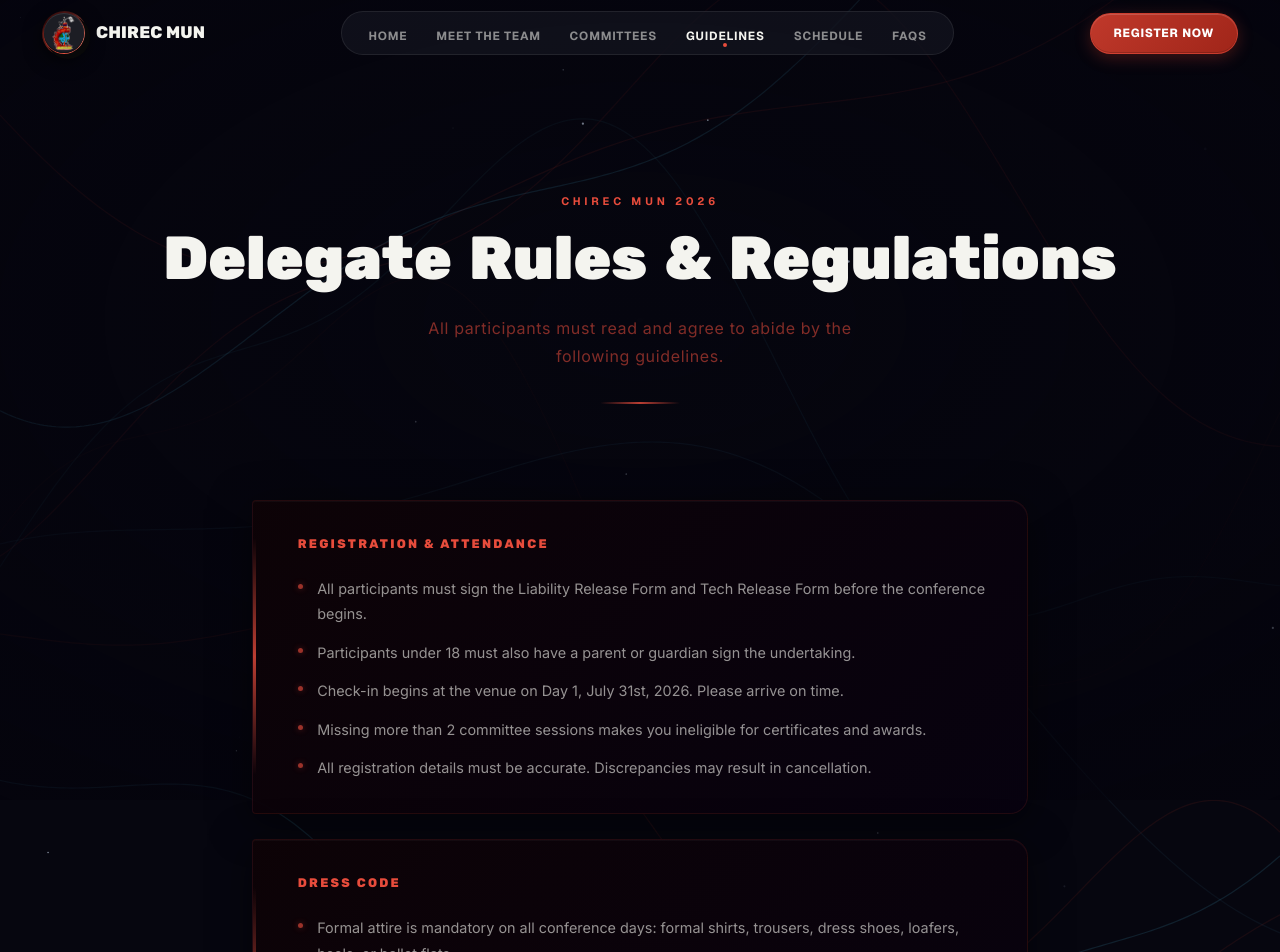
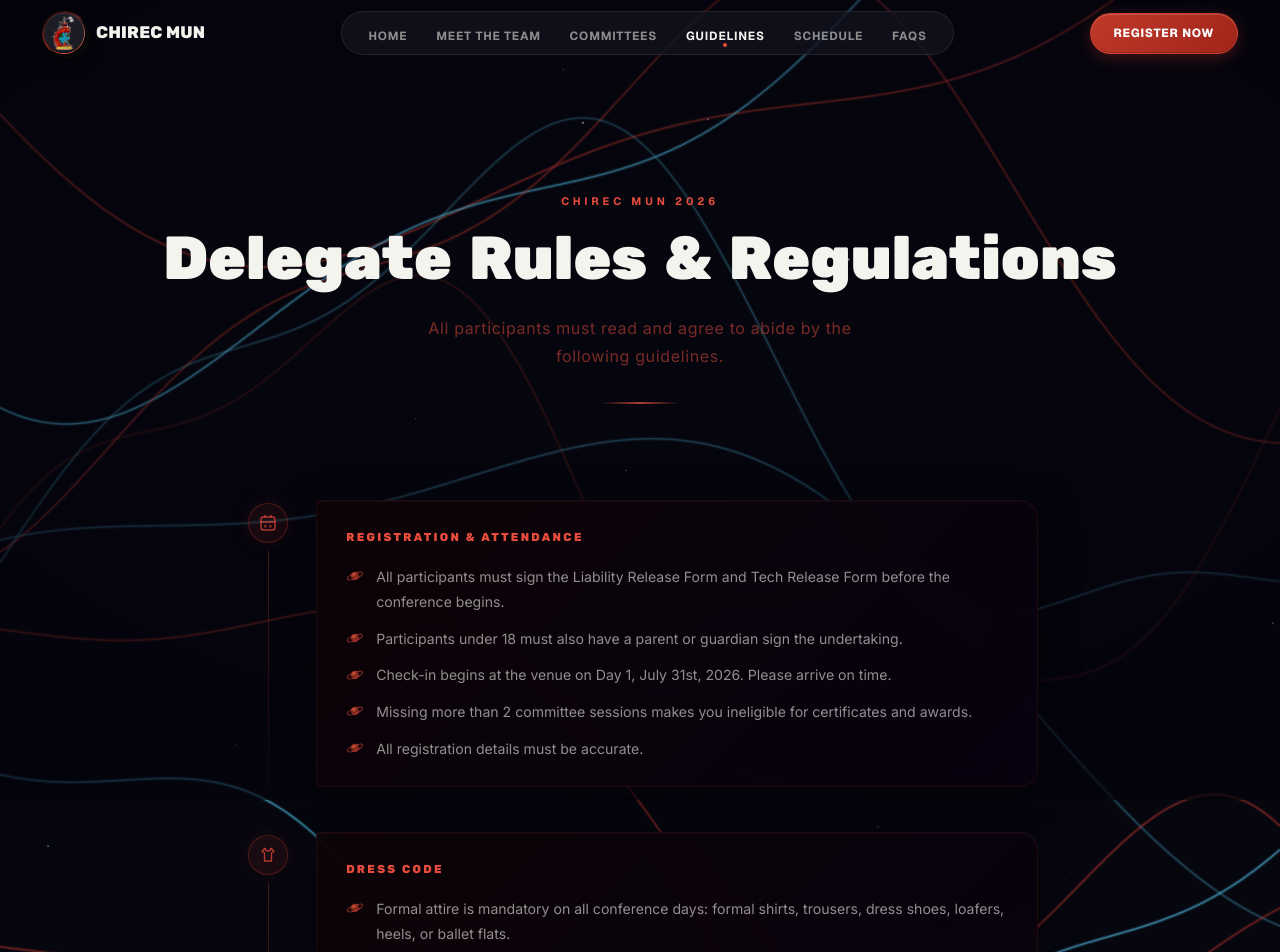
Before and after one commit to aakkyy/CHIRECMUN2026, a React (Vite) app in the folder frontend/: page /guidelines in a window 1280 px wide. Shown: the top 952 px of the page. Built offline with nearby package versions, Linux system fonts and the light colour scheme.

Commit message:
feat: guidelines - planet bullets, option C layout, brighter streams, fix registration text

```diff
--- a/frontend/src/components/AnimatedBg.tsx
+++ b/frontend/src/components/AnimatedBg.tsx
@@ -401,14 +401,16 @@
         const amp   = H * 0.09
         const freq  = 0.0028 + (l % 5) * 0.0007
         const phase = l * 0.64 + t * 0.18
-        const alpha = 0.08 + 0.05 * Math.sin(t * 0.42 + l)
+        const alpha = 0.30 + 0.16 * Math.sin(t * 0.42 + l)
         ctx.beginPath()
         for (let x = 0; x <= W; x += 4) {
           const y = yBase + amp * Math.sin(x * freq + phase) + amp * 0.3 * Math.sin(x * freq * 2.4 + phase * 1.6)
           x === 0 ? ctx.moveTo(x, y) : ctx.lineTo(x, y)
         }
+        ctx.strokeStyle = `rgba(${col},${alpha * 0.35})`
+        ctx.lineWidth = 4; ctx.stroke()
         ctx.strokeStyle = `rgba(${col},${alpha})`
-        ctx.lineWidth = 1.2; ctx.stroke()
+        ctx.lineWidth = 1.6; ctx.stroke()
       }
     }
 
--- a/frontend/src/pages/GuidelinesPage.module.css
+++ b/frontend/src/pages/GuidelinesPage.module.css
@@ -6,16 +6,15 @@
   overflow-x: hidden;
 }
 
-/* dark vignette over the streams so text stays readable */
 .vignette {
   position: fixed;
   inset: 0;
   z-index: 0;
   pointer-events: none;
-  background: radial-gradient(ellipse 90% 80% at 50% 40%, transparent 0%, rgba(4,3,12,0.72) 100%);
+  background: radial-gradient(ellipse 90% 80% at 50% 40%, transparent 0%, rgba(4,3,12,0.78) 100%);
 }
 
-/* ── HERO TEXT ── */
+/* ── HERO ── */
 .hero {
   position: relative;
   z-index: 1;
@@ -54,118 +53,135 @@
 .sub {
   font-family: 'Inter', sans-serif;
   font-size: 1rem;
-  color: rgba(231, 76, 60, 0.55);
+  color: rgba(231,76,60,0.52);
   letter-spacing: 0.04em;
   max-width: 480px;
   margin: 0 auto 2rem;
 }
 
-/* animated red divider line */
 .divider {
   width: 80px;
   height: 2px;
-  background: linear-gradient(to right, transparent, rgba(231,76,60,0.8), transparent);
+  background: linear-gradient(to right, transparent, rgba(231,76,60,0.75), transparent);
   margin: 0 auto;
   transform-origin: center;
 }
 
-/* ── CONTENT AREA ── */
+/* ── CONTENT ── */
 .content {
   position: relative;
   z-index: 1;
-  max-width: 840px;
+  max-width: 860px;
   margin: 0 auto;
   padding: 2.5rem 2rem 6rem;
   display: flex;
   flex-direction: column;
-  gap: 1.6rem;
+  gap: 0;
 }
 
-/* ── SECTION CARD ── */
+/* ── CARD — 2-column grid ── */
 .card {
-  position: relative;
-  background: linear-gradient(
-    135deg,
-    rgba(14, 3, 6, 0.90) 0%,
-    rgba(8, 2, 16, 0.88) 100%
-  );
-  border: 1px solid rgba(192, 57, 43, 0.14);
+  display: grid;
+  grid-template-columns: 52px 1fr;
+  gap: 0 1.4rem;
+  padding: 0 0 2.8rem;
+}
+
+/* ── ICON COLUMN ── */
+.iconCol {
+  display: flex;
+  flex-direction: column;
+  align-items: center;
+  padding-top: 3px;
+}
+
+.iconCircle {
+  width: 40px;
+  height: 40px;
+  border-radius: 50%;
+  background: rgba(192,57,43,0.10);
+  border: 1px solid rgba(192,57,43,0.32);
+  display: flex;
+  align-items: center;
+  justify-content: center;
+  flex-shrink: 0;
+  box-shadow: 0 0 18px rgba(192,57,43,0.12);
+}
+
+.iconLine {
+  flex: 1;
+  width: 1px;
+  background: linear-gradient(to bottom, rgba(192,57,43,0.35), rgba(192,57,43,0.06));
+  margin-top: 8px;
+  min-height: 24px;
+}
+
+/* ── CARD BODY ── */
+.cardBody {
+  background: linear-gradient(135deg, rgba(14,3,6,0.88) 0%, rgba(8,2,16,0.84) 100%);
+  border: 1px solid rgba(192,57,43,0.13);
   border-radius: 4px 18px 18px 4px;
-  padding: 2rem 2.4rem 2rem 2.8rem;
-  backdrop-filter: blur(12px);
-  -webkit-backdrop-filter: blur(12px);
+  padding: 1.6rem 2rem 1.6rem 1.8rem;
+  backdrop-filter: blur(14px);
+  -webkit-backdrop-filter: blur(14px);
   box-shadow:
-    0 8px 40px rgba(0, 0, 0, 0.5),
-    0 1px 0 rgba(255,255,255,0.03) inset;
-  overflow: hidden;
+    0 8px 40px rgba(0,0,0,0.45),
+    inset 0 1px 0 rgba(255,255,255,0.03);
   transition: border-color 0.3s, box-shadow 0.3s;
 }
 
-.card:hover {
-  border-color: rgba(231, 76, 60, 0.30);
+.cardBody:hover {
+  border-color: rgba(231,76,60,0.26);
   box-shadow:
-    0 12px 50px rgba(0, 0, 0, 0.55),
-    0 0 0 1px rgba(231,76,60,0.08) inset,
-    0 16px 40px rgba(192, 57, 43, 0.10);
-}
-
-/* left accent bar — sits on top of padding */
-.cardAccent {
-  position: absolute;
-  left: 0;
-  top: 12%;
-  bottom: 12%;
-  width: 3px;
-  border-radius: 0 2px 2px 0;
-  background: linear-gradient(to bottom, transparent, rgba(231,76,60,0.8), transparent);
+    0 12px 50px rgba(0,0,0,0.5),
+    0 0 40px rgba(192,57,43,0.08),
+    inset 0 1px 0 rgba(255,255,255,0.04);
 }
 
 /* ── SECTION HEADING ── */
 .sectionTitle {
   font-family: 'Rubik', sans-serif;
-  font-size: 0.78rem;
+  font-size: 0.72rem;
   font-weight: 800;
-  letter-spacing: 0.18em;
+  letter-spacing: 0.2em;
   text-transform: uppercase;
   color: #e74c3c;
-  margin-bottom: 1.3rem;
+  margin-bottom: 1.1rem;
 }
 
-/* ── BULLET LIST ── */
+/* ── LIST ── */
 .list {
   list-style: none;
   padding: 0;
   margin: 0;
   display: flex;
   flex-direction: column;
-  gap: 0.8rem;
+  gap: 0.72rem;
 }
 
 .item {
   display: flex;
   align-items: flex-start;
-  gap: 0.9rem;
+  gap: 0.75rem;
   font-family: 'Inter', sans-serif;
-  font-size: 0.9rem;
-  color: rgba(244, 244, 239, 0.60);
+  font-size: 0.88rem;
+  color: rgba(244,244,239,0.58);
   line-height: 1.78;
 }
 
-.bullet {
+/* ── PLANET BULLET ── */
+.planet {
   flex-shrink: 0;
-  width: 5px;
-  height: 5px;
-  border-radius: 50%;
-  background: rgba(231, 76, 60, 0.65);
-  margin-top: 0.58em;
-  box-shadow: 0 0 6px rgba(231, 76, 60, 0.4);
+  width: 18px;
+  height: 18px;
+  margin-top: 0.22em;
 }
 
-/* ── CLOSING STATEMENT ── */
+/* ── FOOTER ── */
 .footer {
   font-family: 'Inter', sans-serif;
-  font-size: 0.88rem;
-  color: rgba(231, 76, 60, 0.30);
+  font-size: 0.86rem;
+  color: rgba(231,76,60,0.28);
   font-style: italic;
   line-height: 1.9;
   text-align: center;
@@ -178,15 +194,21 @@
 /* ── RESPONSIVE ── */
 @media (max-width: 600px) {
   .card {
-    padding: 1.5rem 1.6rem 1.5rem 2rem;
+    grid-template-columns: 36px 1fr;
+    gap: 0 1rem;
+  }
+
+  .iconCircle {
+    width: 32px;
+    height: 32px;
+  }
+
+  .cardBody {
+    padding: 1.2rem 1.4rem;
     border-radius: 4px 12px 12px 4px;
   }
 
-  .sectionTitle {
-    font-size: 0.72rem;
-  }
-
   .item {
-    font-size: 0.85rem;
+    font-size: 0.83rem;
   }
 }
--- a/frontend/src/pages/GuidelinesPage.tsx
+++ b/frontend/src/pages/GuidelinesPage.tsx
@@ -8,16 +8,30 @@
 const sections = [
   {
     title: 'Registration & Attendance',
+    icon: (
+      <svg width="18" height="18" viewBox="0 0 18 18" fill="none">
+        <rect x="2" y="3" width="14" height="13" rx="2.5" stroke="rgba(231,76,60,0.75)" strokeWidth="1.4"/>
+        <path d="M6 3V1.5M12 3V1.5M2 8h14" stroke="rgba(231,76,60,0.75)" strokeWidth="1.4" strokeLinecap="round"/>
+        <rect x="5" y="11" width="2.5" height="2.5" rx="0.6" fill="rgba(231,76,60,0.55)"/>
+        <rect x="10" y="11" width="2.5" height="2.5" rx="0.6" fill="rgba(231,76,60,0.55)"/>
+      </svg>
+    ),
     items: [
       'All participants must sign the Liability Release Form and Tech Release Form before the conference begins.',
       'Participants under 18 must also have a parent or guardian sign the undertaking.',
       'Check-in begins at the venue on Day 1, July 31st, 2026. Please arrive on time.',
       'Missing more than 2 committee sessions makes you ineligible for certificates and awards.',
-      'All registration details must be accurate. Discrepancies may result in cancellation.',
+      'All registration details must be accurate.',
     ],
   },
   {
     title: 'Dress Code',
+    icon: (
+      <svg width="18" height="18" viewBox="0 0 18 18" fill="none">
+        <path d="M6 2L3 5.5l2.5 1.5v8h7V7L15 5.5 12 2" stroke="rgba(231,76,60,0.75)" strokeWidth="1.4" strokeLinejoin="round"/>
+        <path d="M6 2c0 1.657 1.343 3 3 3s3-1.343 3-3" stroke="rgba(231,76,60,0.75)" strokeWidth="1.4"/>
+      </svg>
+    ),
     items: [
       'Formal attire is mandatory on all conference days: formal shirts, trousers, dress shoes, loafers, heels, or ballet flats.',
       'Blazers and ties are encouraged but not compulsory. Sleeveless formal tops must be paired with a blazer.',
@@ -28,6 +42,12 @@
   },
   {
     title: 'Conference Conduct',
+    icon: (
+      <svg width="18" height="18" viewBox="0 0 18 18" fill="none">
+        <path d="M9 2C5.134 2 2 4.91 2 8.5c0 1.48.518 2.847 1.388 3.944L2.5 15.5l3.5-1c.9.467 1.924.75 3 .75C12.866 15.25 16 12.34 16 8.75S12.866 2 9 2z" stroke="rgba(231,76,60,0.75)" strokeWidth="1.4" strokeLinejoin="round"/>
+        <path d="M6 8.5h6M6 11h4" stroke="rgba(231,76,60,0.75)" strokeWidth="1.4" strokeLinecap="round"/>
+      </svg>
+    ),
     items: [
       'Mobile phones must be on silent during all committee sessions.',
       'Electronic devices may only be used for note-taking and research when approved by the Executive Board.',
@@ -39,6 +59,13 @@
   },
   {
     title: 'Diplomatic Standards',
+    icon: (
+      <svg width="18" height="18" viewBox="0 0 18 18" fill="none">
+        <circle cx="9" cy="9" r="7" stroke="rgba(231,76,60,0.75)" strokeWidth="1.4"/>
+        <ellipse cx="9" cy="9" rx="3.5" ry="7" stroke="rgba(231,76,60,0.75)" strokeWidth="1.4"/>
+        <path d="M2 9h14M3 5.5h12M3 12.5h12" stroke="rgba(231,76,60,0.75)" strokeWidth="1.2" strokeLinecap="round"/>
+      </svg>
+    ),
     items: [
       'Maintain respect and courtesy toward all participants, guests, and staff at all times.',
       "No insults, jokes, or derogatory remarks about another person's culture, race, religion, gender, or sexual orientation.",
@@ -50,6 +77,12 @@
   },
   {
     title: 'Reporting & Consequences',
+    icon: (
+      <svg width="18" height="18" viewBox="0 0 18 18" fill="none">
+        <path d="M4 2h10l-2 4.5L14 11H4V2z" stroke="rgba(231,76,60,0.75)" strokeWidth="1.4" strokeLinejoin="round"/>
+        <path d="M4 16V2" stroke="rgba(231,76,60,0.75)" strokeWidth="1.4" strokeLinecap="round"/>
+      </svg>
+    ),
     items: [
       'Breaches of this Code of Conduct can be reported to a Complaints Officer at any time during the conference.',
       'The Complaints Committee, comprising the Co-Secretaries General, Director General, and Faculty Coordinators, handles serious violations.',
@@ -59,30 +92,34 @@
   },
 ]
 
+const Planet = () => (
+  <svg className={styles.planet} viewBox="0 0 18 18" fill="none" xmlns="http://www.w3.org/2000/svg">
+    <circle cx="9" cy="9" r="4.2" fill="rgba(192,57,43,0.55)" />
+    <circle cx="9" cy="9" r="4.2" fill="url(#pgrad)" />
+    <ellipse cx="9" cy="9" rx="8" ry="2.6" stroke="rgba(231,76,60,0.55)" strokeWidth="1.1" fill="none" transform="rotate(-22 9 9)" />
+    <circle cx="7.5" cy="7.5" r="1.1" fill="rgba(255,130,90,0.28)" />
+    <defs>
+      <radialGradient id="pgrad" cx="38%" cy="35%" r="65%" gradientUnits="objectBoundingBox">
+        <stop offset="0%" stopColor="rgba(231,100,60,0.7)" />
+        <stop offset="100%" stopColor="rgba(100,20,10,0)" />
+      </radialGradient>
+    </defs>
+  </svg>
+)
+
 const cardVariants = {
-  hidden: (fromLeft: boolean) => ({
-    opacity: 0,
-    x: fromLeft ? -60 : 60,
-    y: 20,
-  }),
-  visible: {
-    opacity: 1,
-    x: 0,
-    y: 0,
-    transition: { duration: 0.6, ease: [0.22, 1, 0.36, 1] },
-  },
+  hidden: (fromLeft: boolean) => ({ opacity: 0, x: fromLeft ? -55 : 55, y: 16 }),
+  visible: { opacity: 1, x: 0, y: 0, transition: { duration: 0.6, ease: [0.22, 1, 0.36, 1] } },
 }
 
 const listVariants = {
   hidden: {},
-  visible: {
-    transition: { staggerChildren: 0.07, delayChildren: 0.15 },
-  },
+  visible: { transition: { staggerChildren: 0.07, delayChildren: 0.18 } },
 }
 
 const itemVariants = {
-  hidden: { opacity: 0, x: -16 },
-  visible: { opacity: 1, x: 0, transition: { duration: 0.4, ease: [0.22, 1, 0.36, 1] } },
+  hidden: { opacity: 0, x: -14 },
+  visible: { opacity: 1, x: 0, transition: { duration: 0.38, ease: [0.22, 1, 0.36, 1] } },
 }
 
 const titleWords = ['Delegate', 'Rules', '&', 'Regulations']
@@ -130,7 +167,6 @@
           All participants must read and agree to abide by the following guidelines.
         </motion.p>
 
-        {/* animated divider */}
         <motion.div
           className={styles.divider}
           initial={{ scaleX: 0 }}
@@ -140,19 +176,24 @@
       </div>
 
       <div className={styles.content}>
-        {sections.map((section, si) => {
-          const fromLeft = si % 2 === 0
-          return (
+        {sections.map((section, si) => (
           <motion.div
             key={section.title}
             className={styles.card}
-              custom={fromLeft}
+            custom={si % 2 === 0}
             variants={cardVariants}
             initial="hidden"
             whileInView="visible"
             viewport={{ once: true, margin: '-50px' }}
           >
-              <div className={styles.cardAccent} />
+            {/* Icon column */}
+            <div className={styles.iconCol}>
+              <div className={styles.iconCircle}>{section.icon}</div>
+              {si < sections.length - 1 && <div className={styles.iconLine} />}
+            </div>
+
+            {/* Content */}
+            <div className={styles.cardBody}>
               <h2 className={styles.sectionTitle}>{section.title}</h2>
               <motion.ul
                 className={styles.list}
@@ -163,14 +204,14 @@
               >
                 {section.items.map((item, ii) => (
                   <motion.li key={ii} className={styles.item} variants={itemVariants}>
-                    <span className={styles.bullet} />
+                    <Planet />
                     <span>{item}</span>
                   </motion.li>
                 ))}
               </motion.ul>
+            </div>
           </motion.div>
-          )
-        })}
+        ))}
 
         <motion.p
           className={styles.footer}
```
Also changed, not shown: 2 other files (tests, documents, lock files or other folders). Lines whose indentation alone changed are shown as unchanged.
